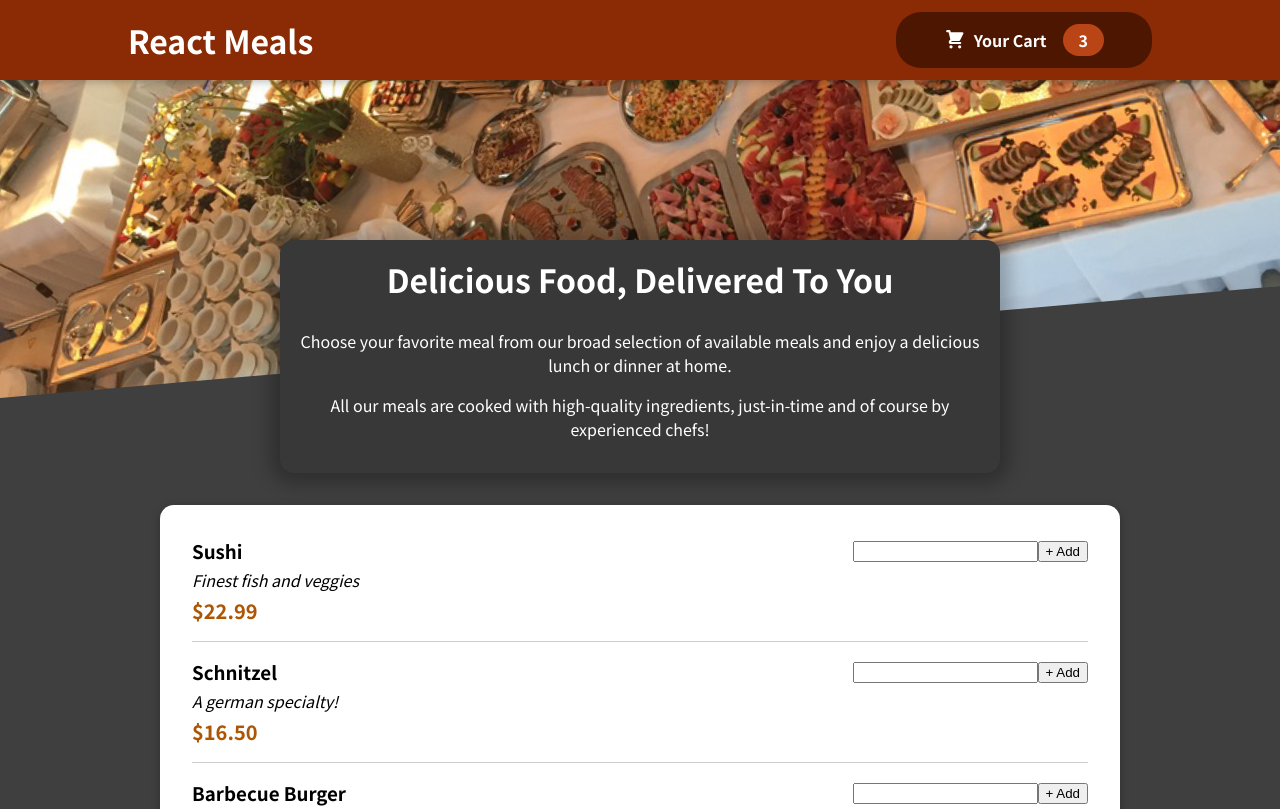
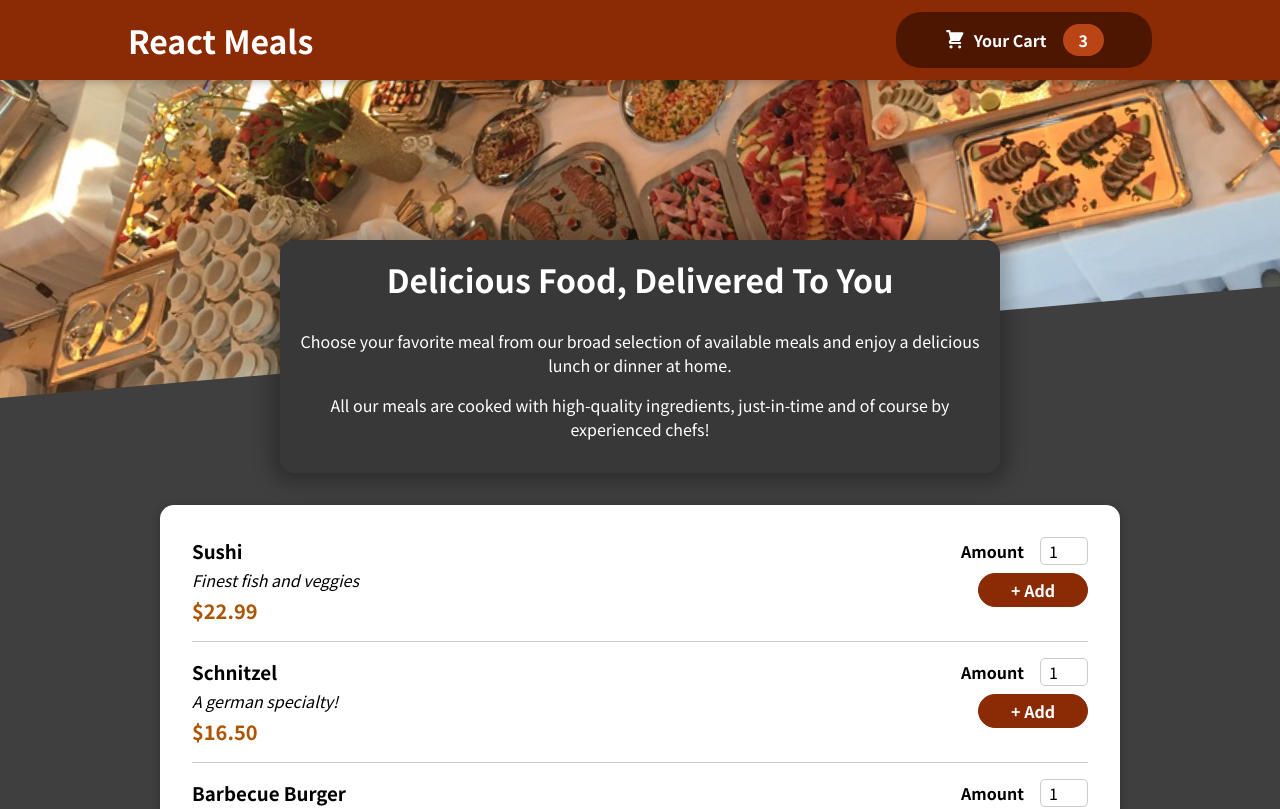
Before and after one commit to thameemsh/reactmeal, a React (Create React App) app: page / in a window 1280 px wide. Shown: the top 809 px of the page. Built offline with nearby package versions, Linux system fonts and the light colour scheme.

Commit message:
Add MenuItemForm and an Input Component

```diff
--- a/src/components/Meals/MealItem/MealItemForm.js
+++ b/src/components/Meals/MealItem/MealItemForm.js
@@ -1,8 +1,17 @@
 import classes from './MealItemForm.module.css'
+import Input from '../../UI/Input'
 
 const MealItemForm = props => {
  return <form className={classes.form}>
-    <input />
+    <Input label="Amount" input={{
+      id:"Amount",
+      type:"number",
+      min:"1",
+      max:"5",
+      step:"1",
+      defaultValue: "1"
+
+    }}/>
     <button>+ Add</button>
  </form>
 }
--- a/src/components/Meals/MealItem/MealItemForm.module.css
+++ b/src/components/Meals/MealItem/MealItemForm.module.css
@@ -1,22 +1,20 @@
-.meal {
-    display: flex;
-    justify-content: space-between;
-    margin: 1rem;
-    padding-bottom: 1rem;
-    border-bottom: 1px solid #ccc;
-  }
+.form {
+  text-align: right;
+}
 
-  .meal h3 {
-    margin: 0 0 0.25rem 0;
-  }
+.form button {
+  font: inherit;
+  cursor: pointer;
+  background-color: #8a2b06;
+  border: 1px solid #8a2b06;
+  color: white;
+  padding: 0.25rem 2rem;
+  border-radius: 20px;
+  font-weight: bold;
+}
 
-  .description {
-    font-style: italic;
-  }
-
-  .price {
-    margin-top: 0.25rem;
-    font-weight: bold;
-    color: #ad5502;
-    font-size: 1.25rem;
-  }
+.form button:hover,
+.form button:active {
+  background-color: #641e03;
+  border-color: #641e03;
+}
--- a/src/components/UI/Input.js
+++ b/src/components/UI/Input.js
@@ -3,7 +3,7 @@ import classes from './Input.module.css'
 const Input = props => {
     return <div className={classes.input}>
         <label htmlFor={props.input.id}>{props.label}</label>
-        <input id={props.input.id} {...props.input} />
+        <input {...props.input} />
     </div>
 }
 
```
